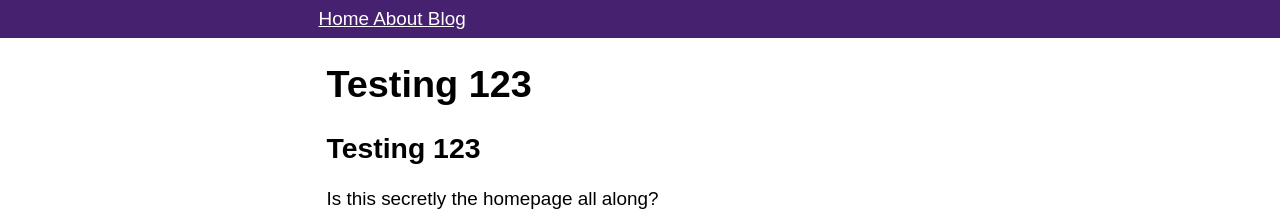
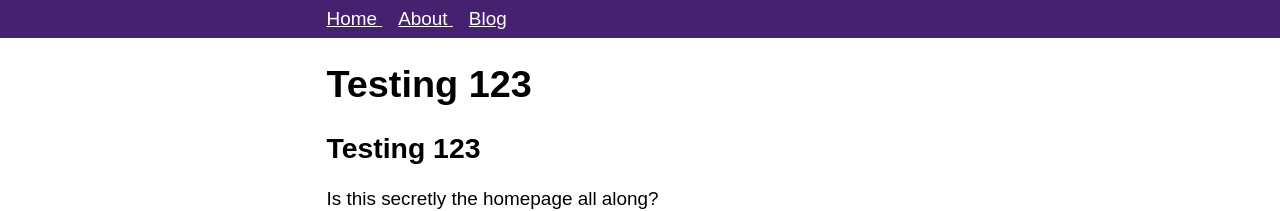
Before and after one commit to testuseriosh/testuser.github.io, a Jekyll site: the page built from readme.md, in a window 1280 px wide. Shown: the top 211 px of the page. Built offline with Jekyll 4.4.1, drawn with Linux system fonts in a browser that asks for light colours; nearby versions of some CDN libraries; our own code applies the rules of GitHub Pages for plain Markdown files.

Commit message:
Update navigation.html

```diff
--- a/_includes/navigation.html
+++ b/_includes/navigation.html
@@ -1,7 +1,7 @@
 <nav class="w-100 bg-primary pt2 pb2 white">
     <div class="measure-wide center">
     {% for item in site.data.navigation.items %}
-      <a href="{{ site.baseurl }}{{ item.link }}" class="white" {% if page.url == item.link %}{% endif %}>
+      <a href="{{ site.baseurl }}{{ item.link }}" class="white ph2" {% if page.url == item.link %}{% endif %}>
         {{ item.name }}
       </a>
     {% endfor %}
```
